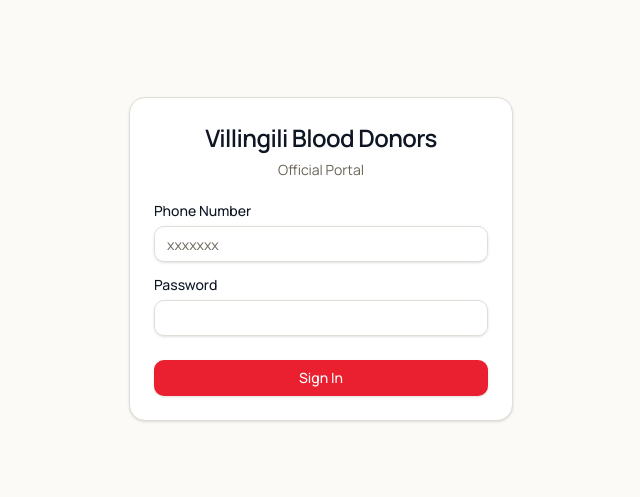
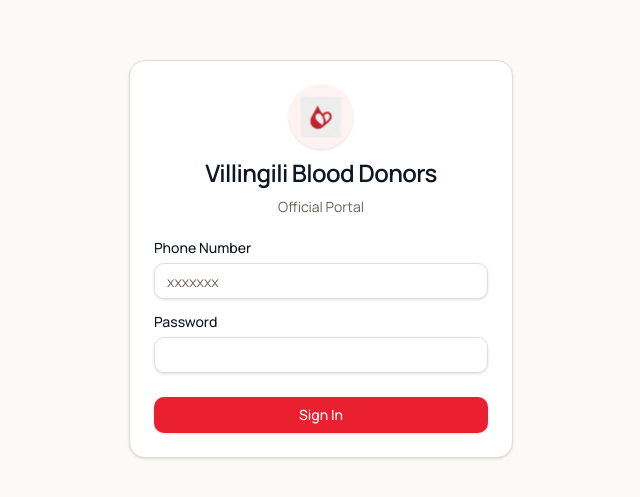
Before and after one commit to muzhid/Blood-Vinllingili, a React (Vite) app in the folder frontend/: page / in a window 1280 px wide. Shown: the part 141-638 px from the top of the page, without its empty margins (319-959 px from the left). Built offline with nearby package versions, Linux system fonts and the light colour scheme; no server answers.

Commit message:
UI Polish: Added animated heartbeat logo & table row depth

```diff
--- a/frontend/src/components/ui/table.jsx
+++ b/frontend/src/components/ui/table.jsx
@@ -37,7 +37,7 @@ const TableRow = React.forwardRef(({ className, ...props }, ref) => (
   <tr
     ref={ref}
     className={cn(
-      "border-b transition-colors hover:bg-muted/50 data-[state=selected]:bg-muted",
+      "border-b transition-all duration-200 hover:bg-red-50/50 hover:shadow-sm data-[state=selected]:bg-muted",
       className
     )}
     {...props} />
--- a/frontend/src/index.css
+++ b/frontend/src/index.css
@@ -232,3 +232,23 @@
     @apply bg-background text-foreground text-sm subpixel-antialiased;
   }
 }
+
+@layer utilities {
+  @keyframes heartbeat {
+
+    0%,
+    100% {
+      transform: scale(1);
+      opacity: 1;
+    }
+
+    50% {
+      transform: scale(1.05);
+      opacity: 0.9;
+    }
+  }
+
+  .animate-heartbeat {
+    animation: heartbeat 3s ease-in-out infinite;
+  }
+}
--- a/frontend/src/pages/Login.jsx
+++ b/frontend/src/pages/Login.jsx
@@ -42,7 +42,10 @@ export default function Login() {
     return (
         <div className="flex items-center justify-center min-h-screen bg-background">
             <Card className="w-full max-w-sm">
-                <CardHeader>
+                <CardHeader className="flex flex-col items-center space-y-2">
+                    <div className="w-16 h-16 rounded-full bg-red-50 flex items-center justify-center mb-2 animate-heartbeat shadow-sm">
+                        <img src="/favicon.png" alt="Logo" className="w-10 h-10 object-contain" />
+                    </div>
                     <CardTitle className="text-2xl text-center">Villingili Blood Donors</CardTitle>
                     <CardDescription className="text-center">
                         Official Portal
```
